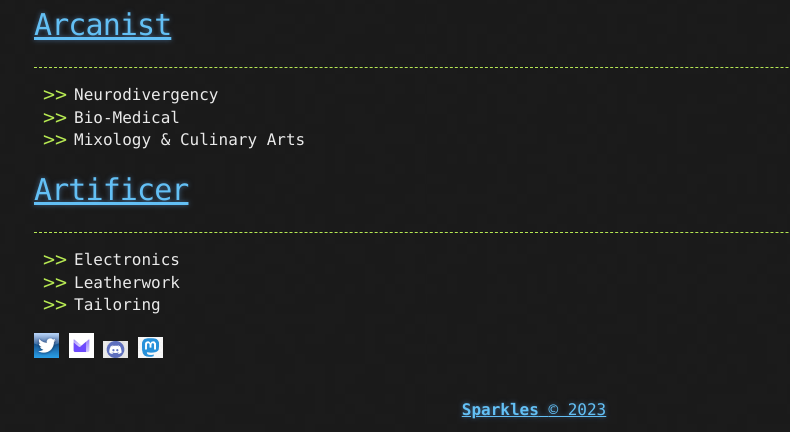
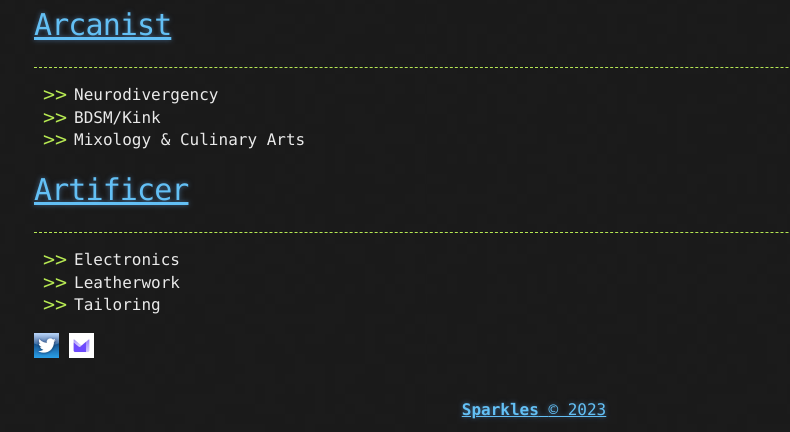
Before and after one commit to SparklesVX/SparklesVX.github.io, a Jekyll site: the page built from whoami.md, in a window 1280 px wide. Shown: the part 579-1011 px from the top of the page, without its empty margins (106-896 px from the left). Built offline with Jekyll 4.4.1, drawn with Linux system fonts in a browser that asks for light colours.

Commit message:
Update whoami.md

```diff
--- a/whoami.md
+++ b/whoami.md
@@ -15,7 +15,7 @@ title: whoami
   <h1><a href="/Arcanist">Arcanist</a></h1>
 * * *
   - Neurodivergency
-  - Bio-Medical
+  - BDSM/Kink
   - Mixology & Culinary Arts
 
  <h1><a href="/Artificer">Artificer</a></h1>
@@ -26,5 +26,3 @@ title: whoami
 
 <a href="https://twitter.com/sparkles_34_32"><img src="/assets/twitterlogo.png"></a>
 <a href="mailto:Sparkles@sparcanum.io"><img src="/assets/protonlogo.png"></a>
-<a href="mailto:Sparkles@sparcanum.io"><img src="/assets/discordlogo.png"></a>
-<a href="mailto:Sparkles@sparcanum.io"><img src="/assets/mastodonlogo.png"></a>
```
